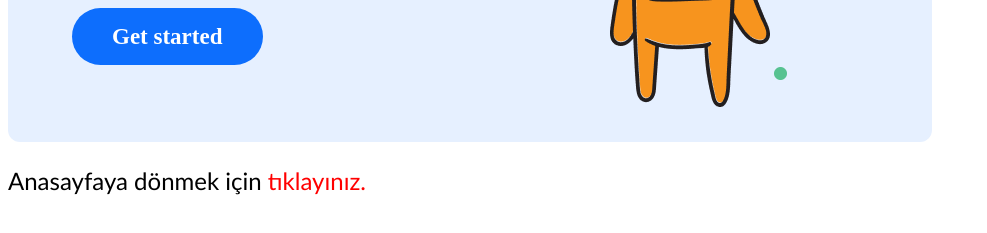
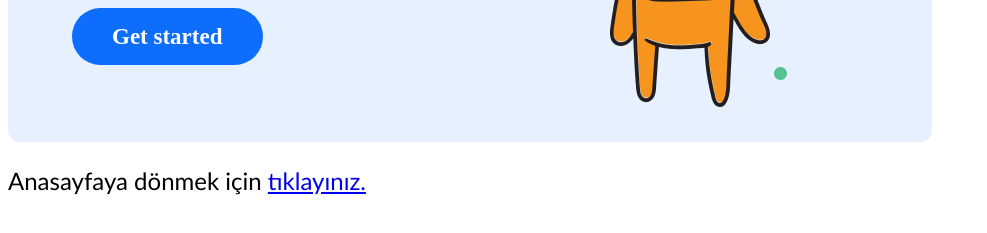
Before and after one commit to acunmedyaakademi/f-gmaodevi, a plain HTML site: page banner.html in a window 1280 px wide. Shown: the part 237-470 px from the top of the page, without its empty margins (0-987 px from the left). Drawn offline with Linux system fonts and the light colour scheme.

Commit message:
css-fıgma

```diff
--- a/assets/css/activity.css
+++ b/assets/css/activity.css
@@ -11,10 +11,6 @@
 p{
     font-size: 24px;
     font-family: 'Gill Sans', 'Gill Sans MT', Calibri, 'Trebuchet MS', sans-serif;
-}
-a{
-text-decoration: none;
-color: red;
 }
 .container h5{
 
--- a/assets/css/banner.css
+++ b/assets/css/banner.css
@@ -6,10 +6,6 @@
 p{
     font-size: 24px;
     font-family: 'Gill Sans', 'Gill Sans MT', Calibri, 'Trebuchet MS', sans-serif;
-}
-a{
-text-decoration: none;
-color: red;
 }
 img {
     float: right;
--- a/assets/css/blog-page.css
+++ b/assets/css/blog-page.css
@@ -154,7 +154,3 @@ p{
     font-size: 24px;
     font-family: 'Gill Sans', 'Gill Sans MT', Calibri, 'Trebuchet MS', sans-serif;
 }
-a{
-text-decoration: none;
-color: red;
-}
--- a/assets/css/call-to-action.css
+++ b/assets/css/call-to-action.css
@@ -11,10 +11,6 @@
 p{
     font-size: 24px;
     font-family: 'Gill Sans', 'Gill Sans MT', Calibri, 'Trebuchet MS', sans-serif;
-}
-a{
-text-decoration: none;
-color: red;
 }
 .content{
     width: 426px;
--- a/assets/css/herro-restaurant.css
+++ b/assets/css/herro-restaurant.css
@@ -43,7 +43,3 @@ p{
     font-size: 24px;
     font-family: 'Gill Sans', 'Gill Sans MT', Calibri, 'Trebuchet MS', sans-serif;
 }
-a{
-text-decoration: none;
-color: red;
-}
--- a/assets/css/herro-saas.css
+++ b/assets/css/herro-saas.css
@@ -10,10 +10,6 @@
 p{
     font-size: 24px;
     font-family: 'Gill Sans', 'Gill Sans MT', Calibri, 'Trebuchet MS', sans-serif;
-}
-a{
-text-decoration: none;
-color: red;
 }
 .content{
     width: 500px;
--- a/assets/css/herro-shop-01.css
+++ b/assets/css/herro-shop-01.css
@@ -12,10 +12,6 @@
 p{
     font-size: 24px;
     font-family: 'Gill Sans', 'Gill Sans MT', Calibri, 'Trebuchet MS', sans-serif;
-}
-a{
-text-decoration: none;
-color: red;
 }
 .content{
     width: 920px;
--- a/assets/css/herro.css
+++ b/assets/css/herro.css
@@ -11,10 +11,6 @@
 p{
         font-size: 24px;
         font-family: 'Gill Sans', 'Gill Sans MT', Calibri, 'Trebuchet MS', sans-serif;
-}
-a{
-    text-decoration: none;
-    color: red;
 }
 .content{
     width: 445px;
```
